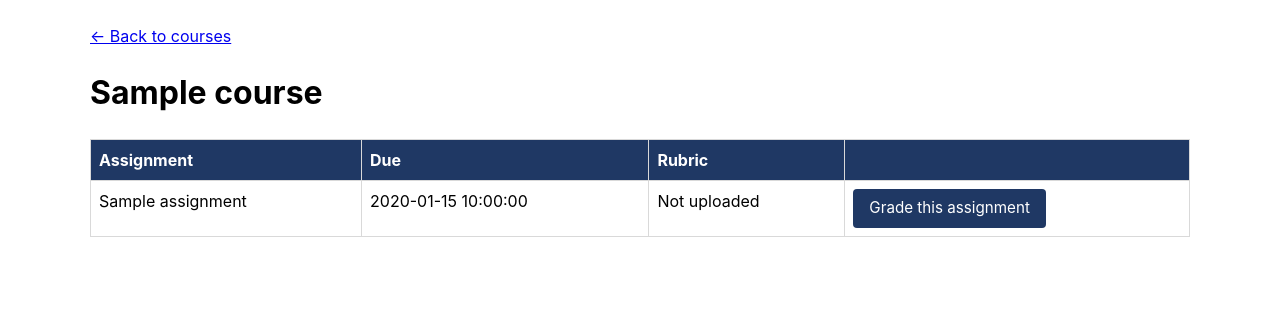
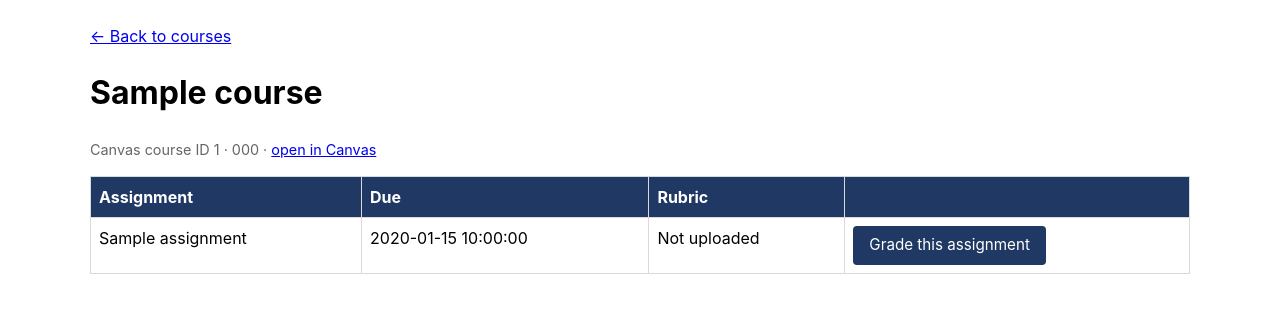
Before and after one commit to Akshar106/UITS_N8N_Autograder, a Flask app: template app/templates/assignment.html in a window 1280 px wide. Shown: the part 73-386 px from the top of the page. Run offline with Flask 3, Linux system fonts and the light colour scheme; the template is opened without the code that fills it: most values are stand-ins (such as "Sample title", 1, 10 or a date in 2020); some libraries are stand-ins or nearby versions.

Commit message:
Show the Canvas course ID on the assignments page
An empty assignment list looks identical whether the course really has no
assignments or the app is pointed at a different course than the one open in
Canvas -- which is easy to hit when a sandbox course and its refreshed copy
share a name. Surface the course ID, course code and a direct Canvas link, and
log the count server-side.

Co-Authored-By: Claude Opus 5 <noreply@anthropic.com>
Claude-Session: https://claude.ai/code/session_01RPnMAGQCcpGqrBQCiPZfT8

```diff
--- a/app/templates/assignment.html
+++ b/app/templates/assignment.html
@@ -3,8 +3,19 @@
 {% block content %}
   <p><a href="{{ url_for('dashboard.courses') }}">&larr; Back to courses</a></p>
   <h1>{{ course.name }}</h1>
+  <p class="muted">
+    Canvas course ID {{ course.id }}{% if course.course_code %} &middot; {{ course.course_code }}{% endif %}
+    {% if canvas_base_url %}
+      &middot; <a href="{{ canvas_base_url }}/courses/{{ course.id }}/assignments" target="_blank" rel="noopener">open in Canvas</a>
+    {% endif %}
+  </p>
   {% if not assignments %}
-    <p class="muted">No assignments found for this course.</p>
+    <p class="muted">
+      No assignments found for this course. Canvas returned an empty list for course
+      {{ course.id }}. If you are looking at an assignment in Canvas that should appear here,
+      check that the course ID above matches the one in the Canvas URL &mdash; a sandbox
+      course and its refreshed copy can carry the same name but different IDs.
+    </p>
   {% else %}
     <table>
       <thead><tr><th>Assignment</th><th>Due</th><th>Rubric</th><th></th></tr></thead>
```
Also changed, not shown: app/routes/dashboard.py (+12 -1 lines).
